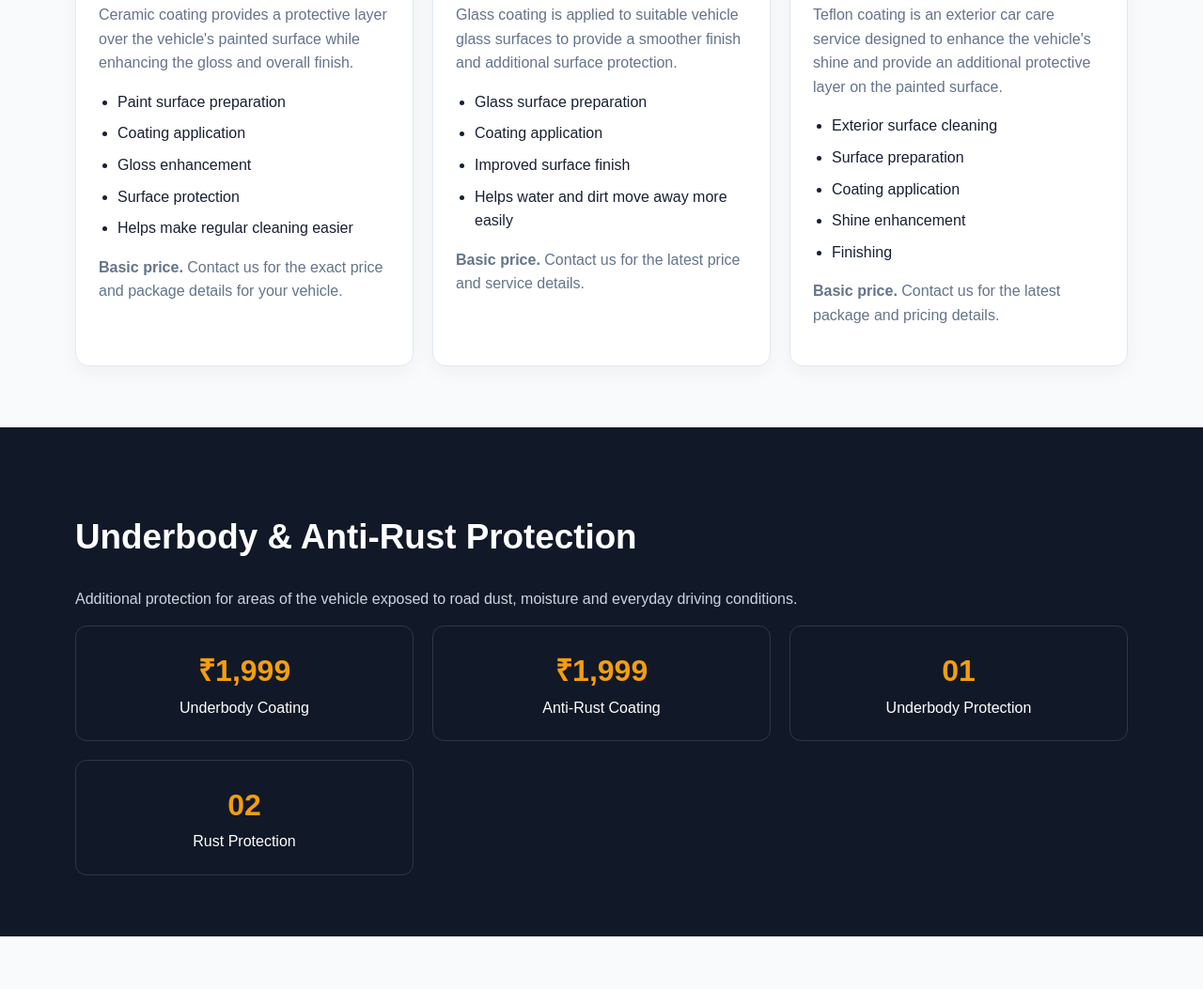
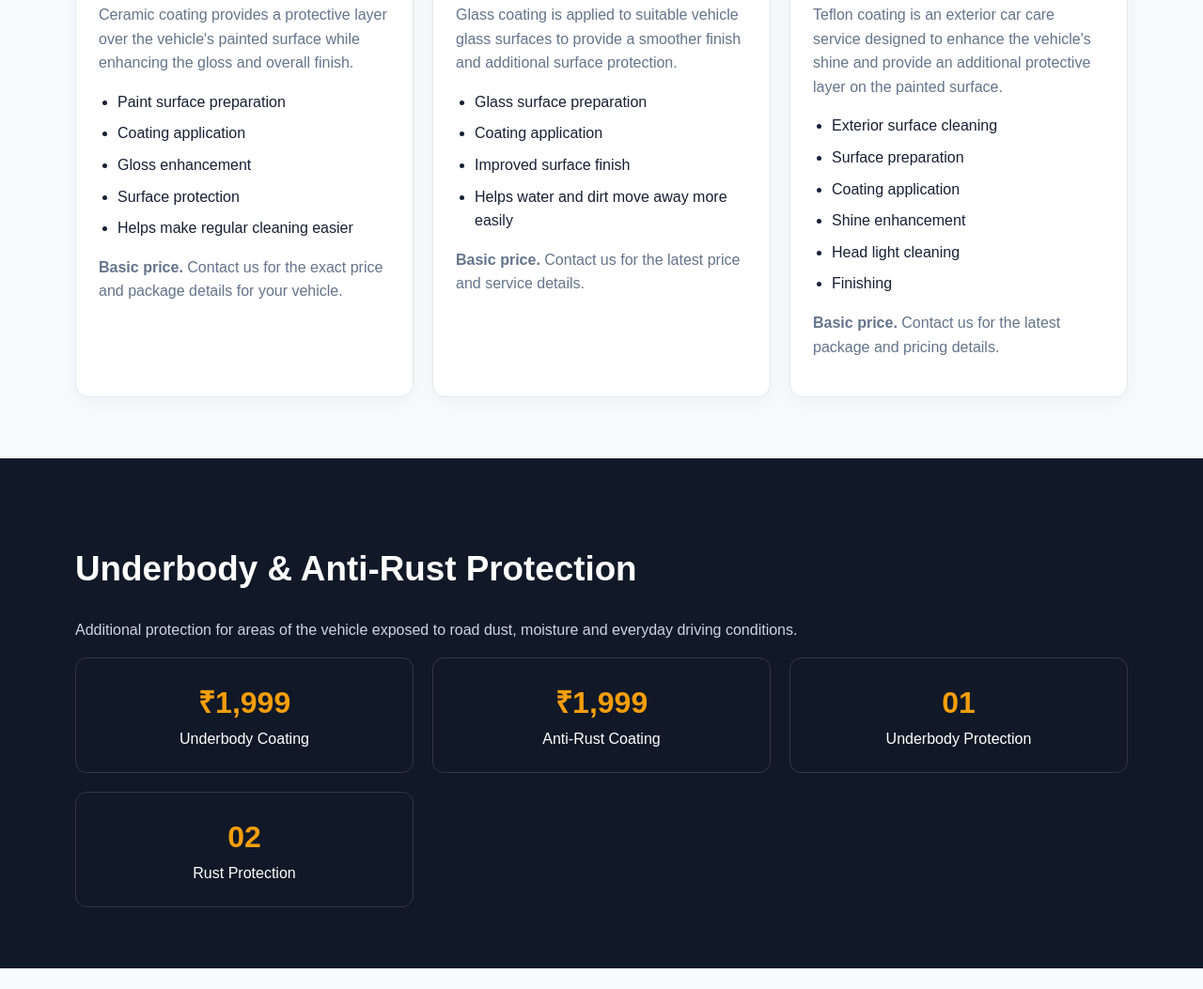
Before and after one commit to jai3dwheeltech/jai3dwebsite, a plain HTML site: page teflon-coating.html in a window 1280 px wide. Shown: the part 849-1902 px from the top of the page at 94% size. Drawn offline with Linux system fonts and the light colour scheme.

Commit message:
Update teflon-coating.html
head light cleaning

```diff
--- a/teflon-coating.html
+++ b/teflon-coating.html
@@ -176,6 +176,8 @@ protective layer on the painted surface.
 <li>Coating application</li>
 
 <li>Shine enhancement</li>
+
+<li>Head light cleaning</li>
 
 <li>Finishing</li>
 
```
